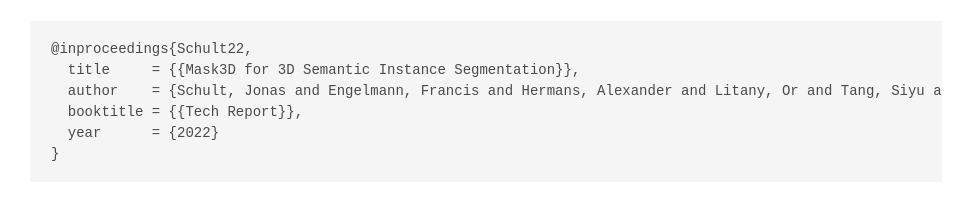
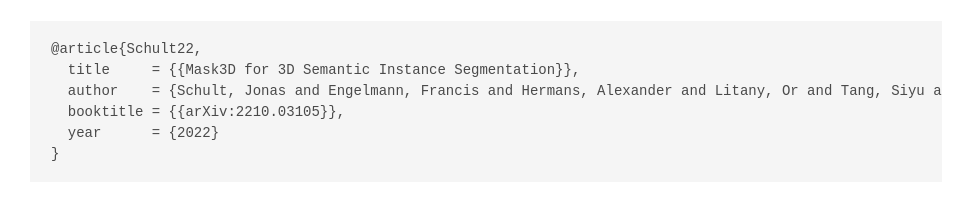
Before and after one commit to JonasSchult/Mask3D, a plain HTML site: page docs/index.html in a window 1280 px wide. Shown: the part 2993-3205 px from the top of the page, without its empty margins (154-1126 px from the left). Drawn offline with nearby package versions, Linux system fonts and the light colour scheme; some icons are missing; a web font is replaced by a local one.

Commit message:
update bibtex on project page

```diff
--- a/docs/index.html
+++ b/docs/index.html
@@ -264,10 +264,10 @@
 <section class="section" id="BibTeX">
   <div class="container is-max-desktop content">
     <h2 class="title">BibTeX</h2>
-    <pre><code>@inproceedings{Schult22,
+    <pre><code>@article{Schult22,
   title     = {{Mask3D for 3D Semantic Instance Segmentation}},
   author    = {Schult, Jonas and Engelmann, Francis and Hermans, Alexander and Litany, Or and Tang, Siyu and Leibe, Bastian},
-  booktitle = {{Tech Report}},
+  booktitle = {{arXiv:2210.03105}},
   year      = {2022}
 }</code></pre>
   </div>
```
